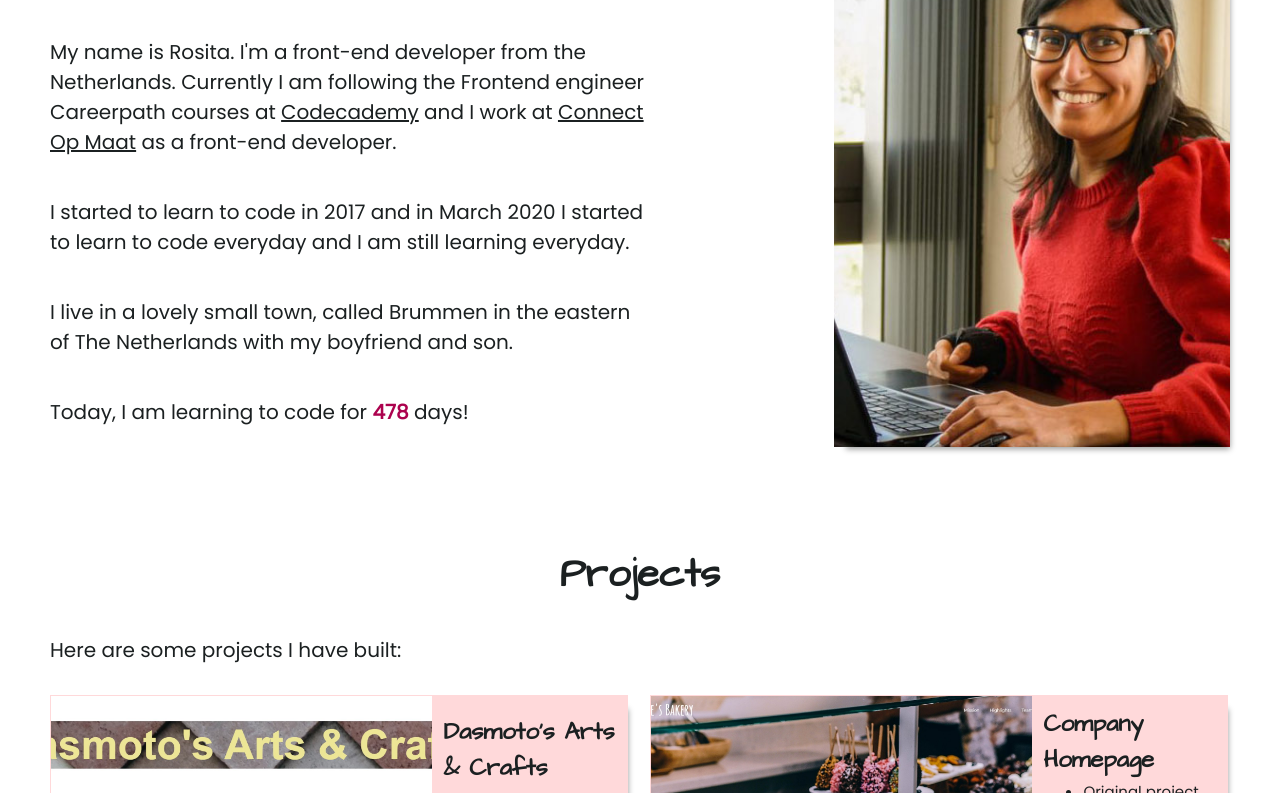
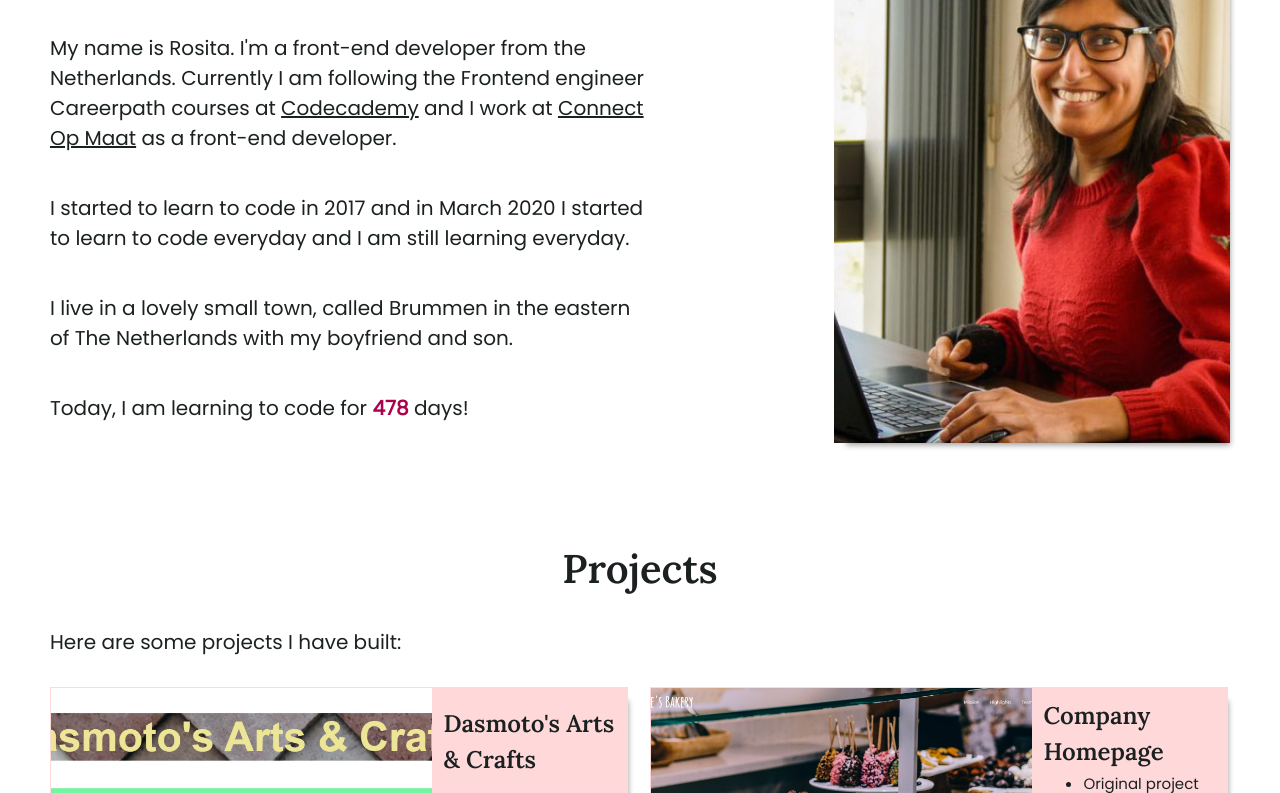
Before and after one commit to Rosita311/portfolio, a plain HTML site: page index.html in a window 1280 px wide. Shown: the part 383-1176 px from the top of the page. Drawn offline with Linux system fonts and the light colour scheme.

Commit message:
change h2 and h3 into Lora font

```diff
--- a/css/style.css
+++ b/css/style.css
@@ -41,13 +41,17 @@ header, main {
     margin: 0 auto;
 }
 
-h1, h2, h3 {
+h1 {
     font-family: 'Architects Daughter', cursive;
     color: var(--fontcolor);
 }
 
 h1 {
     font-size: 3rem;
+}
+
+h2, h3 {
+    font-family: 'Lora', serif;
 }
 
 h2 {
--- a/index.html
+++ b/index.html
@@ -7,9 +7,8 @@
     <link rel="stylesheet" type="text/css" href="css/style.css">
     <link rel="stylesheet" href="https://cdnjs.cloudflare.com/ajax/libs/font-awesome/5.15.3/css/all.min.css" integrity="sha512-iBBXm8fW90+nuLcSKlbmrPcLa0OT92xO1BIsZ+ywDWZCvqsWgccV3gFoRBv0z+8dLJgyAHIhR35VZc2oM/gI1w==" crossorigin="anonymous" referrerpolicy="no-referrer" />
     <link rel="preconnect" href="https://fonts.googleapis.com">
-    <link rel="preconnect" href="https://fonts.gstatic.com" crossorigin>
-    <link href="https://fonts.googleapis.com/css2?family=Architects+Daughter&family=Poppins&display=swap" rel="stylesheet">
-    <title>Rosita's Portfolio</title>
+<link rel="preconnect" href="https://fonts.gstatic.com" crossorigin>
+<link href="https://fonts.googleapis.com/css2?family=Architects+Daughter&family=Lora:wght@600&family=Poppins&display=swap" rel="stylesheet">
 </head>
 <body>
     <!-- Header -->
```
